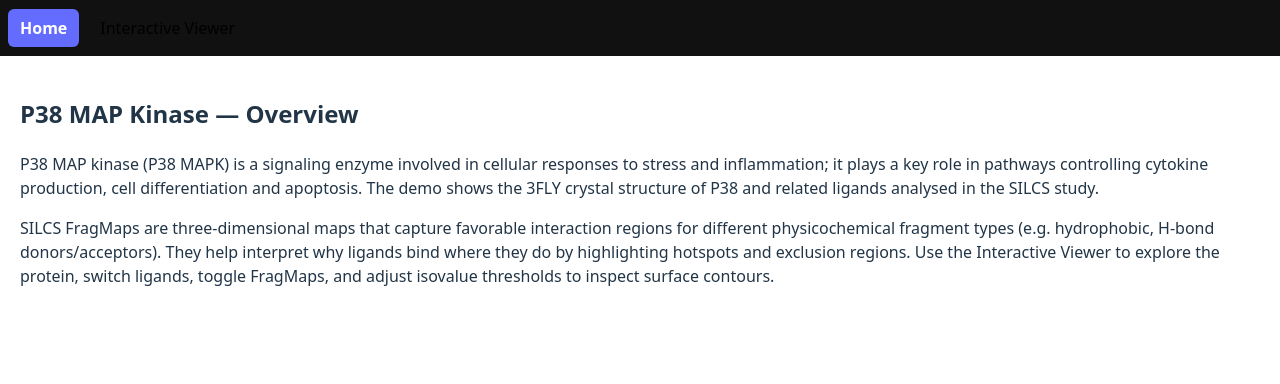
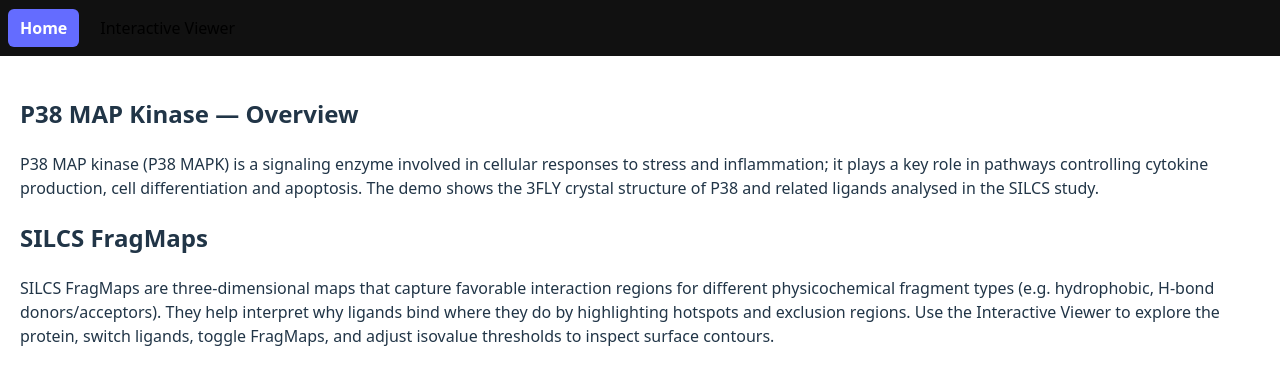
Before and after one commit to yes-zhang/silcs-fragmaps-demo, a React (Vite) app: page / in a window 1280 px wide. Shown: the top 384 px of the page. Built offline with nearby package versions, Linux system fonts and the light colour scheme.

Commit message:
add section title

```diff
--- a/src/components/Home.tsx
+++ b/src/components/Home.tsx
@@ -10,6 +10,7 @@ export default function Home() {
         structure of P38 and related ligands analysed in the SILCS study.
       </p>
 
+      <h2>SILCS FragMaps</h2>
       <p>
         SILCS FragMaps are three-dimensional maps that capture favorable interaction regions
         for different physicochemical fragment types (e.g. hydrophobic, H-bond donors/acceptors).
```
